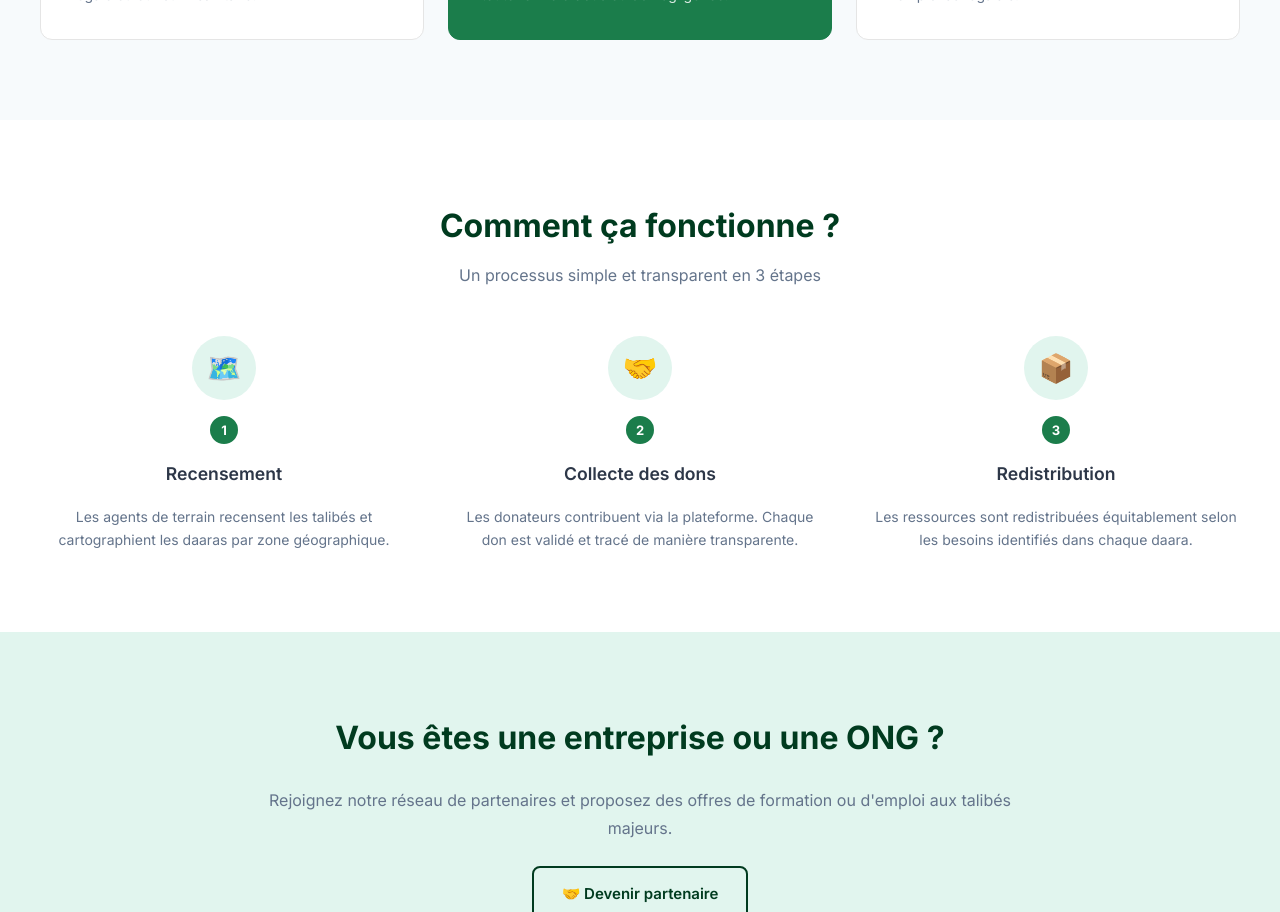
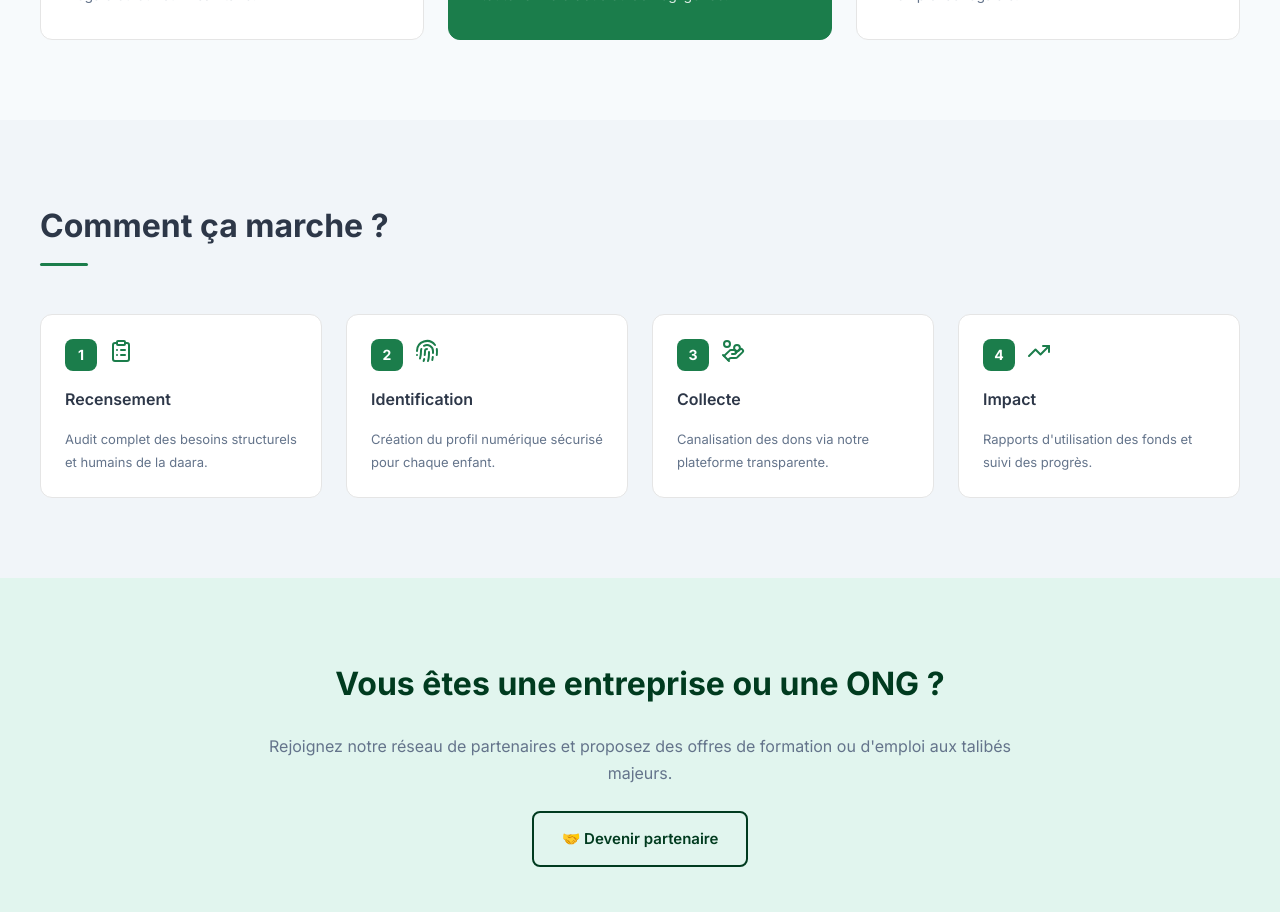
Before and after one commit to aminata-byte/talibevoice_publicweb, a React (Vite) app: page / in a window 1280 px wide. Shown: the part 1360-2272 px from the top of the page. Built offline with nearby package versions, Linux system fonts and the light colour scheme.

Commit message:
feat: refonte HowItWorks avec 4 étapes et lucide-react

```diff
--- a/src/components/sections/HowItWorks.css
+++ b/src/components/sections/HowItWorks.css
@@ -1,85 +1,96 @@
 .howitworks {
-  background-color: var(--white);
+  background-color: var(--secondary-light);
   padding: 5rem 2rem;
 }
 
 .howitworks__container {
   max-width: 1200px;
   margin: 0 auto;
-  text-align: center;
+}
+
+.howitworks__header {
+  margin-bottom: 3rem;
 }
 
 .howitworks__title {
   font-size: 2rem;
   font-weight: 700;
-  color: var(--primary-dark);
+  color: var(--text-primary);
   margin-bottom: 0.75rem;
 }
 
-.howitworks__subtitle {
-  font-size: 1rem;
-  color: var(--text-secondary);
-  margin-bottom: 3rem;
+.howitworks__line {
+  width: 48px;
+  height: 3px;
+  background-color: var(--primary);
+  border-radius: 2px;
 }
 
 .howitworks__steps {
   display: grid;
-  grid-template-columns: repeat(3, 1fr);
-  gap: 3rem;
+  grid-template-columns: repeat(4, 1fr);
+  gap: 1.5rem;
 }
 
 .howitworks__step {
+  background-color: var(--white);
+  border: 1px solid var(--border);
+  border-radius: var(--radius-lg);
+  padding: 1.5rem;
   display: flex;
   flex-direction: column;
-  align-items: center;
   gap: 1rem;
 }
 
-.howitworks__icon {
-  width: 64px;
-  height: 64px;
-  background-color: var(--primary-light);
-  border-radius: 50%;
+.howitworks__step-icon {
+  display: flex;
+  align-items: center;
+  gap: 12px;
+}
+
+.howitworks__step-number {
+  width: 32px;
+  height: 32px;
+  background-color: var(--primary);
+  color: var(--white);
+  border-radius: var(--radius-md);
   display: flex;
   align-items: center;
   justify-content: center;
-  font-size: 28px;
+  font-size: 14px;
+  font-weight: 700;
+  flex-shrink: 0;
 }
 
-.howitworks__number {
-  width: 28px;
-  height: 28px;
-  background-color: var(--primary);
-  color: var(--white);
-  border-radius: 50%;
-  display: flex;
-  align-items: center;
-  justify-content: center;
-  font-size: 13px;
-  font-weight: 700;
+.howitworks__icon {
+  color: var(--primary);
 }
 
 .howitworks__step-title {
-  font-size: 1.1rem;
+  font-size: 1rem;
   font-weight: 600;
   color: var(--text-primary);
 }
 
 .howitworks__step-description {
-  font-size: 14px;
+  font-size: 13px;
   color: var(--text-secondary);
   line-height: 1.7;
-  text-align: center;
 }
 
 /* Responsive */
 @media (max-width: 768px) {
   .howitworks__steps {
-    grid-template-columns: 1fr;
-    gap: 2rem;
+    grid-template-columns: repeat(2, 1fr);
   }
 
   .howitworks__title {
     font-size: 1.5rem;
   }
 }
+
+@media (max-width: 480px) {
+  .howitworks__steps {
+    grid-template-columns: 1fr;
+  }
+}
--- a/src/components/sections/HowItWorks.jsx
+++ b/src/components/sections/HowItWorks.jsx
@@ -1,43 +1,55 @@
+import {
+  ClipboardList,
+  Fingerprint,
+  HandCoins,
+  TrendingUp,
+} from "lucide-react";
 import "./HowItWorks.css";
 
 function HowItWorks() {
   const steps = [
     {
       number: "1",
-      icon: "🗺️",
+      icon: <ClipboardList size={24} />,
       title: "Recensement",
       description:
-        "Les agents de terrain recensent les talibés et cartographient les daaras par zone géographique.",
+        "Audit complet des besoins structurels et humains de la daara.",
     },
     {
       number: "2",
-      icon: "🤝",
-      title: "Collecte des dons",
-      description:
-        "Les donateurs contribuent via la plateforme. Chaque don est validé et tracé de manière transparente.",
+      icon: <Fingerprint size={24} />,
+      title: "Identification",
+      description: "Création du profil numérique sécurisé pour chaque enfant.",
     },
     {
       number: "3",
-      icon: "📦",
-      title: "Redistribution",
-      description:
-        "Les ressources sont redistribuées équitablement selon les besoins identifiés dans chaque daara.",
+      icon: <HandCoins size={24} />,
+      title: "Collecte",
+      description: "Canalisation des dons via notre plateforme transparente.",
+    },
+    {
+      number: "4",
+      icon: <TrendingUp size={24} />,
+      title: "Impact",
+      description: "Rapports d'utilisation des fonds et suivi des progrès.",
     },
   ];
 
   return (
     <section className="howitworks">
       <div className="howitworks__container">
-        <h2 className="howitworks__title">Comment ça fonctionne ?</h2>
-        <p className="howitworks__subtitle">
-          Un processus simple et transparent en 3 étapes
-        </p>
+        <div className="howitworks__header">
+          <h2 className="howitworks__title">Comment ça marche ?</h2>
+          <div className="howitworks__line"></div>
+        </div>
 
         <div className="howitworks__steps">
           {steps.map((step, index) => (
             <div key={index} className="howitworks__step">
-              <div className="howitworks__icon">{step.icon}</div>
-              <div className="howitworks__number">{step.number}</div>
+              <div className="howitworks__step-icon">
+                <div className="howitworks__step-number">{step.number}</div>
+                <div className="howitworks__icon">{step.icon}</div>
+              </div>
               <h3 className="howitworks__step-title">{step.title}</h3>
               <p className="howitworks__step-description">{step.description}</p>
             </div>
```
